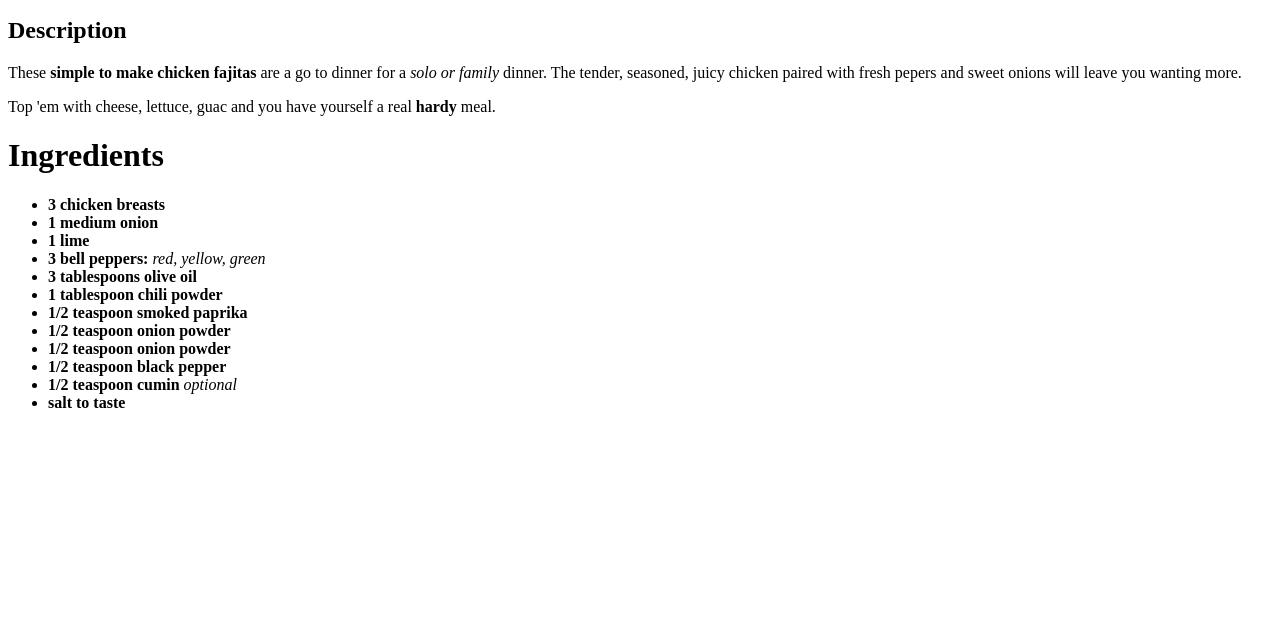
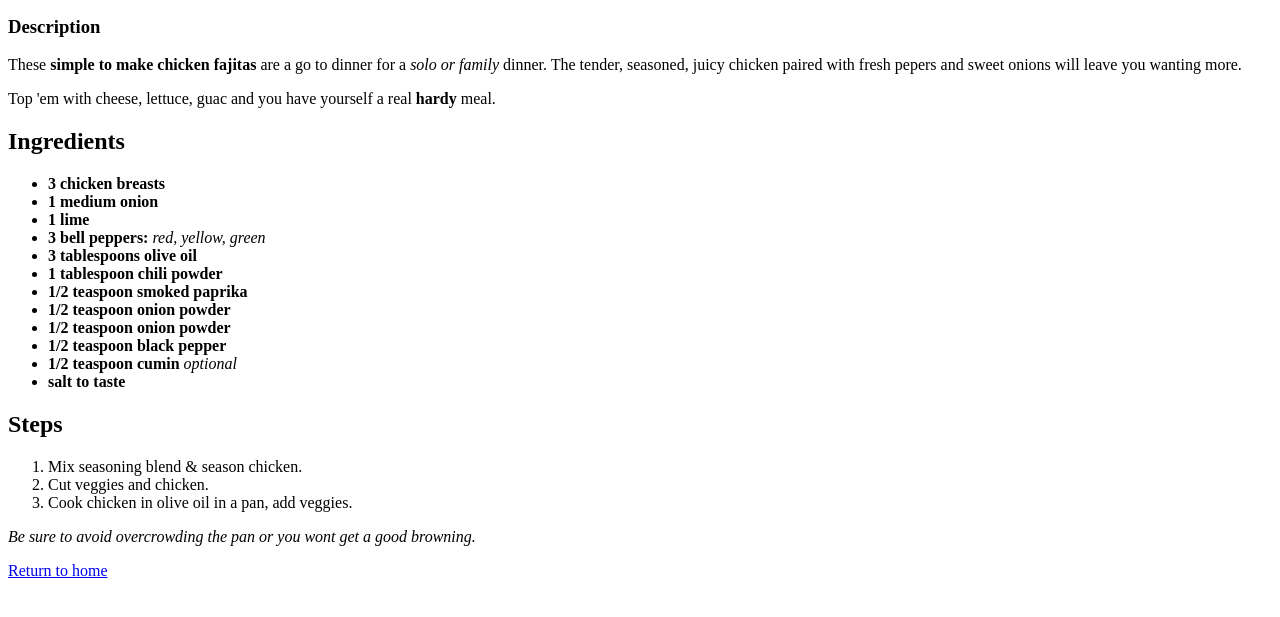
Before and after one commit to Shardaii/odin-recipes, a plain HTML site: page recipes/Chicken_Fajitas.html in a window 1280 px wide. Shown: the part 101-718 px from the top of the page. Drawn offline with Linux system fonts and the light colour scheme.

Commit message:
Add steps list Chicken_Fajitas.html

```diff
--- a/recipes/Chicken_Fajitas.html
+++ b/recipes/Chicken_Fajitas.html
@@ -12,12 +12,14 @@
 
     <img src="../images/Chicken-Fajitas.jpg" alt="Chicken Fajitas">
 
-    <h2>Description</h2>
+    <h3>Description</h3>
+
       <p>These <strong>simple to make chicken fajitas</strong> are a go to dinner for a <em>solo or family</em> dinner. The tender, seasoned, juicy chicken paired with fresh pepers and sweet onions will leave you wanting more.</p>
 
       <p>Top 'em with cheese, lettuce, guac and you have yourself a real <strong>hardy</strong> meal.</p>
 
-    <h1>Ingredients</h1>
+    <h2>Ingredients</h2>
+
       <ul>
         <li><strong>3 chicken breasts</strong></li>
         <li><strong>1 medium onion</strong></li>
@@ -32,6 +34,17 @@
         <li><strong>1/2 teaspoon cumin</strong> <em>optional</em></li>
         <li><strong>salt to taste</strong></li>
       </ul>
+
+    <h2>Steps</h2>
+
+    <ol>
+      <li>Mix seasoning blend & season chicken.</li>
+      <li>Cut veggies and chicken.</li>
+      <li>Cook chicken in olive oil in a pan, add veggies.</li>
+    </ol>
+
+    <p><em>Be sure to avoid overcrowding the pan or you wont get a good browning.</em></p>
   </body>
 
+    <a href="../index.html">Return to home</a>
 </html>
```
Also changed, not shown: index.html (+3 -2 lines).
